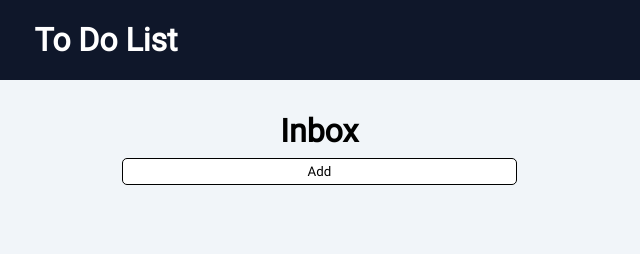
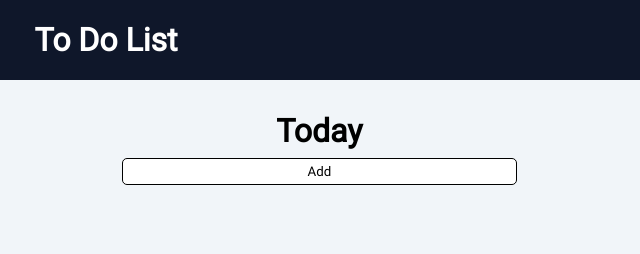
Before and after one commit to AkioKane/to-do, a website built with webpack: page src/index.html in a window 1280 px wide. Both pictures are taken after a click on the button "Today". Shown: the top 254 px of the page, 534-1174 px from the left. Built offline with nearby package versions, Linux system fonts and the light colour scheme.

Commit message:
Added navigation through btns with saving the list

```diff
--- a/src/index.html
+++ b/src/index.html
@@ -46,9 +46,25 @@
 
       <div class="container-projects">
         <div class="content">
-          <h1>Inbox</h1>
-          <div class="items">
-            <!-- These are items here -->
+          <div id="inbox-page" class="container-page">
+            <h1>Inbox</h1>
+            <div class="items items-inbox">
+              <!-- These are items here -->
+            </div>
+          </div>
+
+          <div id="today-page" class="container-page">
+            <h1>Today</h1>
+            <div class="items items-today">
+              <!-- These are items here -->
+            </div>
+          </div>
+
+          <div id="week-page" class="container-page">
+            <h1>Week</h1>
+            <div class="items items-week">
+              <!-- These are items here -->
+            </div>
           </div>
 
           <button class="add-item">Add</button>
--- a/src/register.js
+++ b/src/register.js
@@ -1,3 +1,5 @@
+let currentlyPage = "inbox"
+
 function activeButton() {
   const buttons = document.querySelectorAll(".btn-item")
   const inbox = document.querySelector("#inbox")
@@ -33,6 +35,20 @@ function addProject() {
   const panelContent = document.querySelector(".add-panel-content")
   const btnAddItem = document.querySelector(".btn-add-item")
 
+  const btnItem = document.querySelectorAll(".btn-item")
+  const today = document.querySelector("#today-page")
+  const week = document.querySelector("#week-page")
+
+  today.style.display = "none";
+  week.style.display = "none";
+
+
+  btnItem.forEach(btn => {
+    btn.addEventListener("click", () => {
+      activePage(btn.id)
+    })
+  })
+
   btn.addEventListener("click", () => {
     panel.style.display = "block";
     btn.style.display = "none";
@@ -56,7 +72,7 @@ function addProject() {
   })
   btnAddItem.addEventListener("click", () => {
     const input = document.querySelector(".input-content")
-    addContentItem(input)
+    addContentItem(input, currentlyPage)
     resetElement(input)
 
     panelContent.style.display = "none";
@@ -80,8 +96,8 @@ function addProjectItem(value) {
   container.appendChild(item)
 }
 
-function addContentItem(value) {
-  const container = document.querySelector(".items")
+function addContentItem(value, currentlyPage) {
+  const container = document.querySelector(`.items-${currentlyPage}`)
   const item = document.createElement("button")
 
   item.classList.add("item")
@@ -100,6 +116,20 @@ function resetElement(element) {
   return element.value = ""
 }
 
+function activePage(btn) {
+  const inbox = document.querySelector("#inbox-page")
+  const today = document.querySelector("#today-page")
+  const week = document.querySelector("#week-page")
+
+  if (btn == "inbox" || btn == "today" || btn == "week") {
+    inbox.style.display = "none";
+    today.style.display = "none";
+    week.style.display = "none";
+    document.querySelector(`#${btn}-page`).style.display = "block"
+    currentlyPage = btn
+  }
+}
+
 module.exports = {
   activeButton,
   addProject
--- a/src/style.css
+++ b/src/style.css
@@ -168,7 +168,7 @@ header h1:hover {
   margin: 2em;
 }
 
-.container-projects .content, .content .items {
+.container-projects .content, .container-page, .items{
   display: flex;
   align-items: center;
   flex-direction: column;
@@ -176,7 +176,7 @@ header h1:hover {
   text-align: center;
 }
 
-.container-projects .content h1 { margin-bottom: 0.25em; }
+.container-projects .content .container-page h1 { margin-bottom: 0.25em; }
 .container-projects .content button, .item {
   width: 50%;
   height: 2em;
```
Also changed, not shown: dist/index.html, dist/main.bundle.js.
